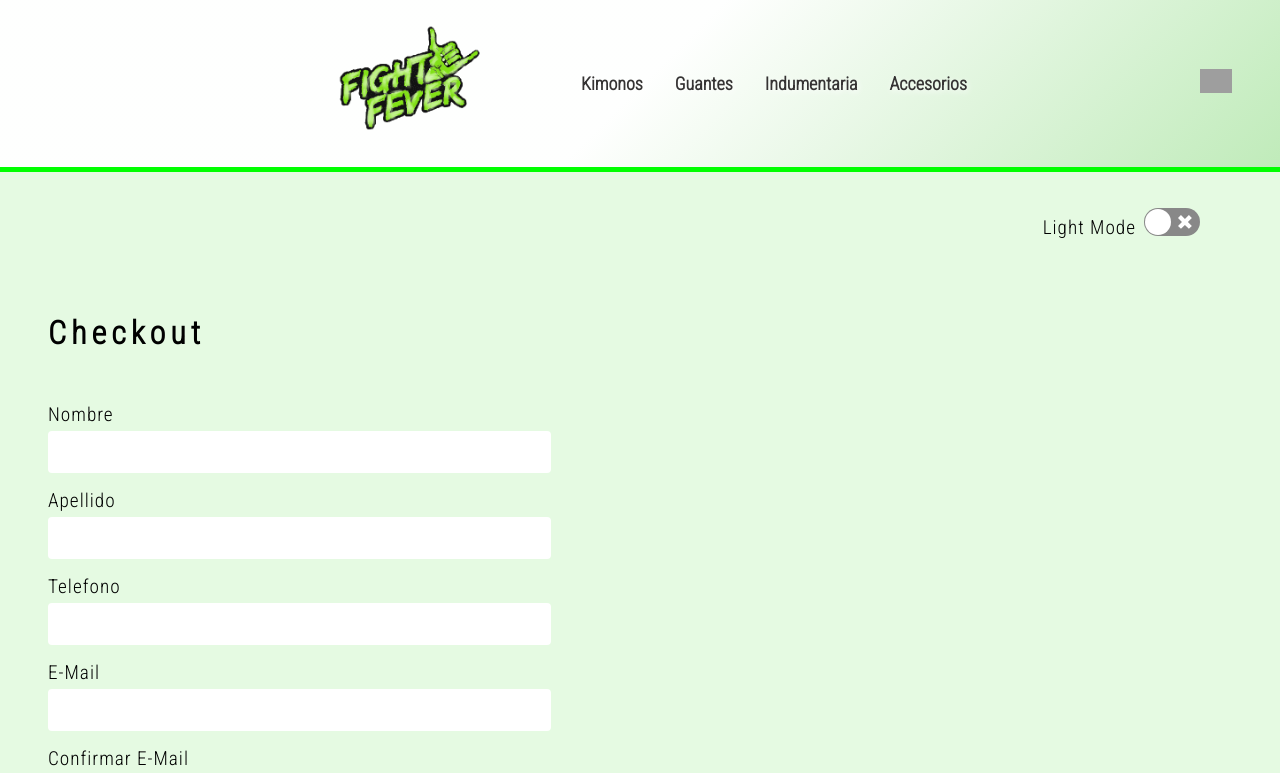
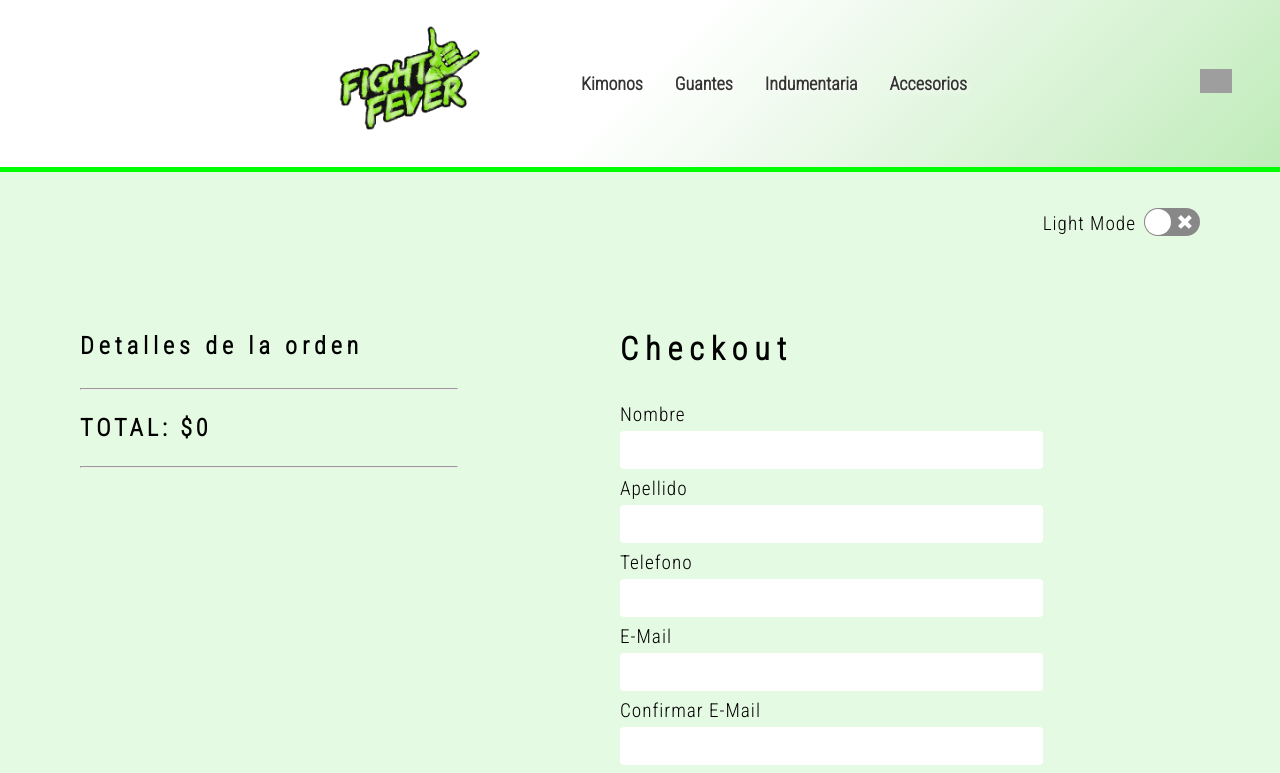
Before and after one commit to MartinDeInnocentiis/Ecommerce-ReactJS, a React (Create React App) app: page /checkout in a window 1280 px wide. Shown: the top 773 px of the page. Built offline with nearby package versions, Linux system fonts and the light colour scheme; grey boxes are pictures that could not be loaded; the HTML template or start-up script is replaced by a standard one; a web font is replaced by a local one.

Commit message:
Se continua trabajando en los estilos y diseño de la App

```diff
--- a/src/components/CartItem/CartItem.css
+++ b/src/components/CartItem/CartItem.css
@@ -23,8 +23,7 @@
     letter-spacing: 1px;
     padding: 0.5rem;
     transition: all .5s ease;
-    margin-top: 0.5rem;
-    margin-bottom: 2rem;
+    margin-bottom: 0.5rem;
 }
 
 .botonEliminar:hover{
--- a/src/components/Checkout/Checkout.css
+++ b/src/components/Checkout/Checkout.css
@@ -1,26 +1,66 @@
-.h2Checkout {
-    padding-top: 1rem;
+.contenedorCheckout{
+    margin-left: 5rem;
+    display: flex;
+    padding-top: 2rem;
+}
+
+.div1 {
+    flex:1;
+}
+
+.div2{
+    flex:1;
+    padding-right: 10%;
+}
+
+.contenedorDetalles{
+    width: 70%;
+}
+
+.detallesOrden {
+    padding-top: 0.5rem;
     padding-bottom: 0.5rem;
-    padding-left: 3rem;
     font-family: "Roboto Condensed";
     font-weight: 1000;
     letter-spacing: 5px;
+    font-size: x-large;
+}
+
+
+.precioFinalCheckout {
+    text-align: start;
+    font-family: "Roboto Condensed";
+    font-size: x-large;
+    font-weight: 1000;
+    letter-spacing: 4px;
+}
+
+.h2Checkout {
+    font-family: "Roboto Condensed";
+    font-weight: 1000;
+    letter-spacing: 7px;
     font-size: xx-large;
 }
 
 label {
     display: block;
-    padding-top: 1rem;
+    padding-top:  0.5rem;
     margin-bottom: 5px;
     font-family: "Roboto Condensed";
     letter-spacing: 1px;
     font-size: larger;
 }
 
+#dark label{
+    color:rgba(255, 255, 255, 0.685);
+}
+
 input {
-    width: 40%;
-    padding: 5px;
-    padding-bottom: 1rem;
+    width: 75%;
+    padding: 9px;
+    padding-left: 0.5em;
+    padding-top: 0.5em;
+    padding-bottom: 0.5rem;
     border: 1px solid #ccc;
     border-radius: 4px;
     font-family: "Roboto Condensed";
@@ -31,19 +71,20 @@ input {
 
 #dark input{
     background-color: rgba(255, 255, 255, 0.075);
+    color:white;
 }
 .botonFinalizarCheckout{
     cursor: pointer;
-    margin-top: 2rem;
-    margin-bottom: 6rem;
-    width: 40.6%;
+    margin-top: 1rem;
+    margin-bottom: 7rem;
+    width: 77.5%;
     height:7vh;
     border-radius: 3px;
     font-family:'Segoe UI', Tahoma, Geneva, Verdana, sans-serif;
     font-size: larger;
     border:none;
     background-color: rgba(0, 0, 0, 0.842);
-    color:#fff;
+    color:#e0dfdfd3;
     transition: all .5s ease;
 }
 
@@ -54,6 +95,33 @@ input {
     color:rgb(26, 24, 24);
 }
 
-.formManejador{
-    margin-left: 3rem;
+#dark .botonFinalizarCheckout:hover{
+    background-color:rgba(0, 255, 0, 0.438);
 }
+
+
+.error{
+    margin-top: 2rem;
+    font-size: larger;
+}
+
+
+.divMsjFinal{
+    height: 75vh;
+    display: flex;
+    align-items: center;
+    justify-content: center;
+    font-family: "Roboto Condensed";
+    font-weight: 1000;
+    letter-spacing: 5px;
+    font-size: xx-large;
+}
+
+.msjFinal{
+    justify-content: center;
+    padding-top: 2rem;
+    margin-left: 20%;
+    margin-right: 20%;
+    font-size: 130%;
+    padding-bottom: 10rem;
+}
--- a/src/components/Checkout/Checkout.jsx
+++ b/src/components/Checkout/Checkout.jsx
@@ -15,19 +15,26 @@ const Checkout = () => {
     const [error, setError] = useState("")
     const [ordenId, setOrdenId] = useState("")
 
+    //Calculo el total de los productos
+    const totalCantidad = carrito.reduce((total, producto) => total + producto.cantidad, 0);
+
+    //Calculo el precio total
+    const total = carrito.reduce((total, producto) => total + (producto.item.precio * producto.cantidad), 0);
+
+
 
     //Manejador del evento "sumbit" del formulario
     const manejadorSubmit = (event) => {
         event.preventDefault();
         //Validar que todos los campos estén completos
         if (!nombre || !apellido || !telefono || !email || !emailConfirmacion) {
-            setError("Por favor, complete todos los campos");
+            setError("Por favor, complete todos los campos.");
             return;
         }
 
         //Validamos que los campos del email coincidan entre si
         if (email !== emailConfirmacion) {
-            setError("Los emails ingresados no coinciden entre sí")
+            setError("Los emails ingresados no coinciden entre sí.")
             return;
         }
 
@@ -56,19 +63,39 @@ const Checkout = () => {
             })
     }
 
+    if (ordenId) {
+        return (
+            <div className="divMsjFinal">
+                <strong>
+                    ¡Gracias por tu compra! Tu numero de orden es:
+                    <div className="msjFinal">{ordenId}</div>
+                </strong>
+            </div>
+        );
+    }
+
 
     return (
-        <div>
-            <h2 className="h2Checkout">Checkout</h2>
-            <form className="formManejador" onSubmit={manejadorSubmit}>
+        <div className="contenedorCheckout">
+            <div className="div1">
+                <h2 className="detallesOrden">Detalles de la orden</h2>
+                <div className="contenedorDetalles">
+                    <hr />
                     {carrito.map(producto => (
-                    <div className="divCheckout" key={producto.item.id}>
+                        <div key={producto.item.id}>
                             <p>{producto.item.nombre} x {producto.cantidad}</p>
                             <p>Precio: $ {producto.item.precio}</p>
                             <hr />
                         </div>
                     ))}
 
+                    <div><h3 className="precioFinalCheckout">TOTAL: ${total}</h3></div>
+                    <hr /></div>
+            </div>
+
+            <div className="div2">
+                <form onSubmit={manejadorSubmit}>
+                    <h2 className="h2Checkout">Checkout</h2>
                     <div>
                         <label htmlFor="">Nombre</label>
                         <input type="text" value={nombre} onChange={(e) => setNombre(e.target.value)} />
@@ -91,11 +118,11 @@ const Checkout = () => {
 
                     <div>
                         <label htmlFor="">Confirmar E-Mail</label>
-                    <input type="text" value={emailConfirmacion} onChange={(e) => setEmailConfimacion(e.target.value)} />
+                        <input className="ultimoInput" type="text" value={emailConfirmacion} onChange={(e) => setEmailConfimacion(e.target.value)} />
                     </div>
 
                     {
-                    error && <p style={{ color: "red" }}> {error} </p>
+                        error && <p className="error" style={{ color: "red" }}> {error} </p>
                     }
 
                     <button className="botonFinalizarCheckout" type="submit">FINALIZAR ORDEN</button>
@@ -106,7 +133,7 @@ const Checkout = () => {
                         )
                     }
                 </form>
-        </div>
+            </div></div>
     )
 }
 
--- a/src/components/Item/Item.css
+++ b/src/components/Item/Item.css
@@ -2,12 +2,12 @@
     background-color: #bcbd8d;
     border-radius: 10px 95px 30px 115px;
     width: 15rem;
+    height: 30rem;
     display: flex;
     flex-direction: column;
     align-items: center;
     justify-content: space-between;
     overflow: hidden;
-    height: 30rem;
 
 }
 
```
Lines whose indentation alone changed are shown as unchanged.
